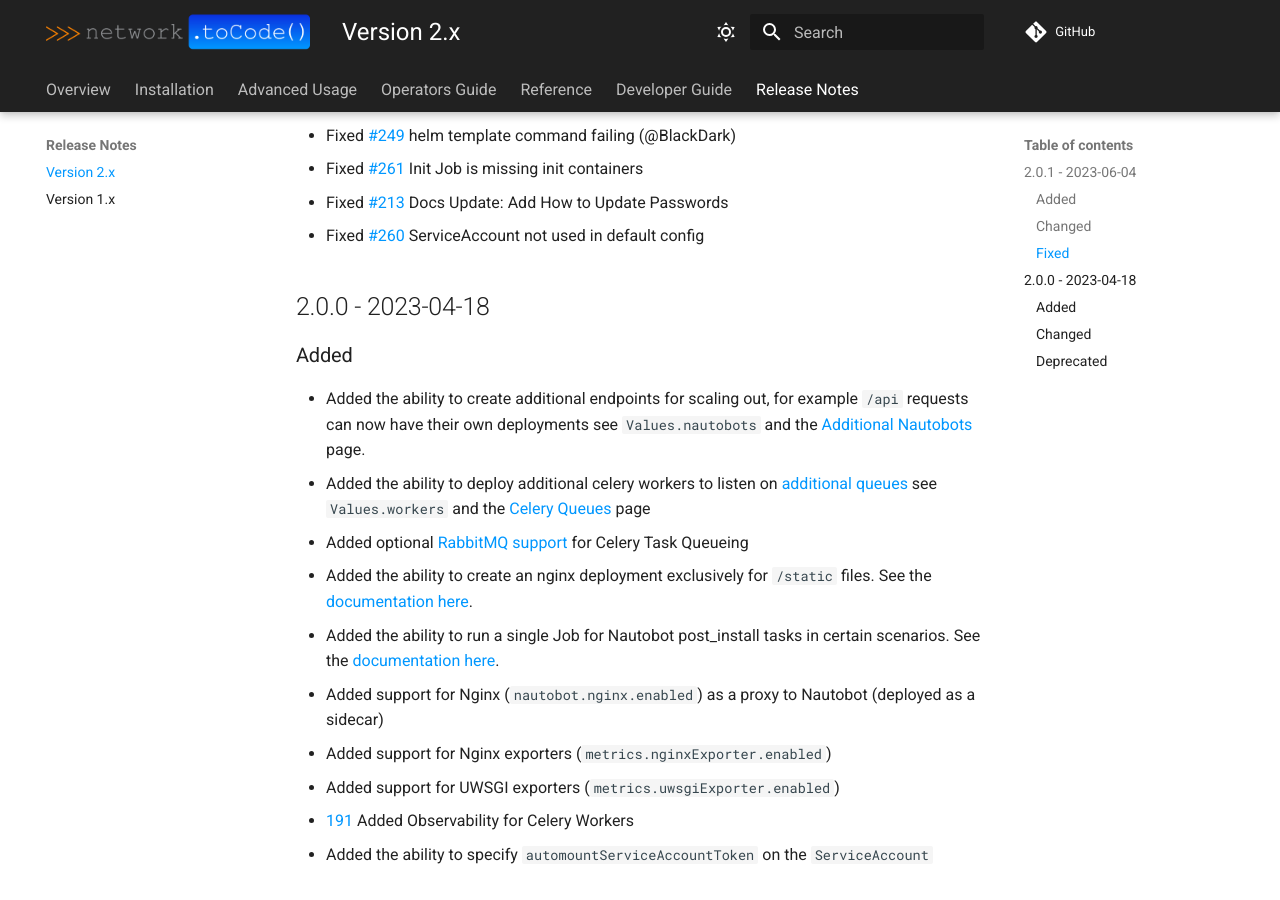
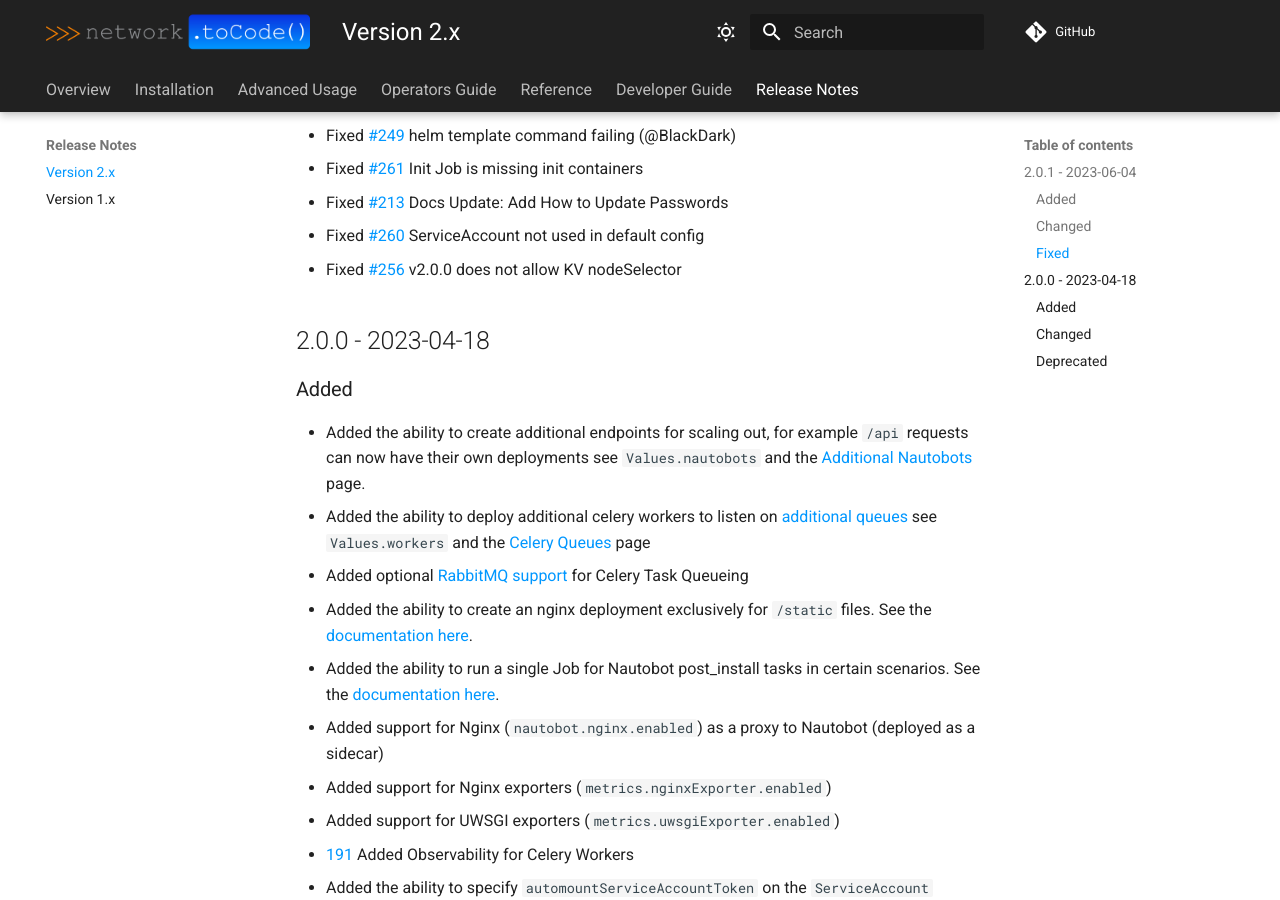
Before and after one commit to nautobot/helm-charts, an MkDocs documentation site: the page built from docs/release-notes/version-2.x.md, in a window 1280 px wide and 900 px high, scrolled down 726 px. Built offline with MkDocs 1.6.1 and Material for MkDocs 9.7.7, drawn with Linux system fonts in a browser that asks for light colours; comment, search, counter and statistics services are not loaded.

```diff
--- a/docs/release-notes/version-2.x.md
+++ b/docs/release-notes/version-2.x.md
@@ -26,6 +26,7 @@
 * Fixed [#261](https://github.com/nautobot/helm-charts/issues/261) Init Job is missing init containers
 * Fixed [#213](https://github.com/nautobot/helm-charts/issues/213) Docs Update: Add How to Update Passwords
 * Fixed [#260](https://github.com/nautobot/helm-charts/issues/260) ServiceAccount not used in default config
+* Fixed [#256](https://github.com/nautobot/helm-charts/issues/256) v2.0.0 does not allow KV nodeSelector
 
 ## 2.0.0 - 2023-04-18
 
```
Also changed, not shown: 3 other files.
